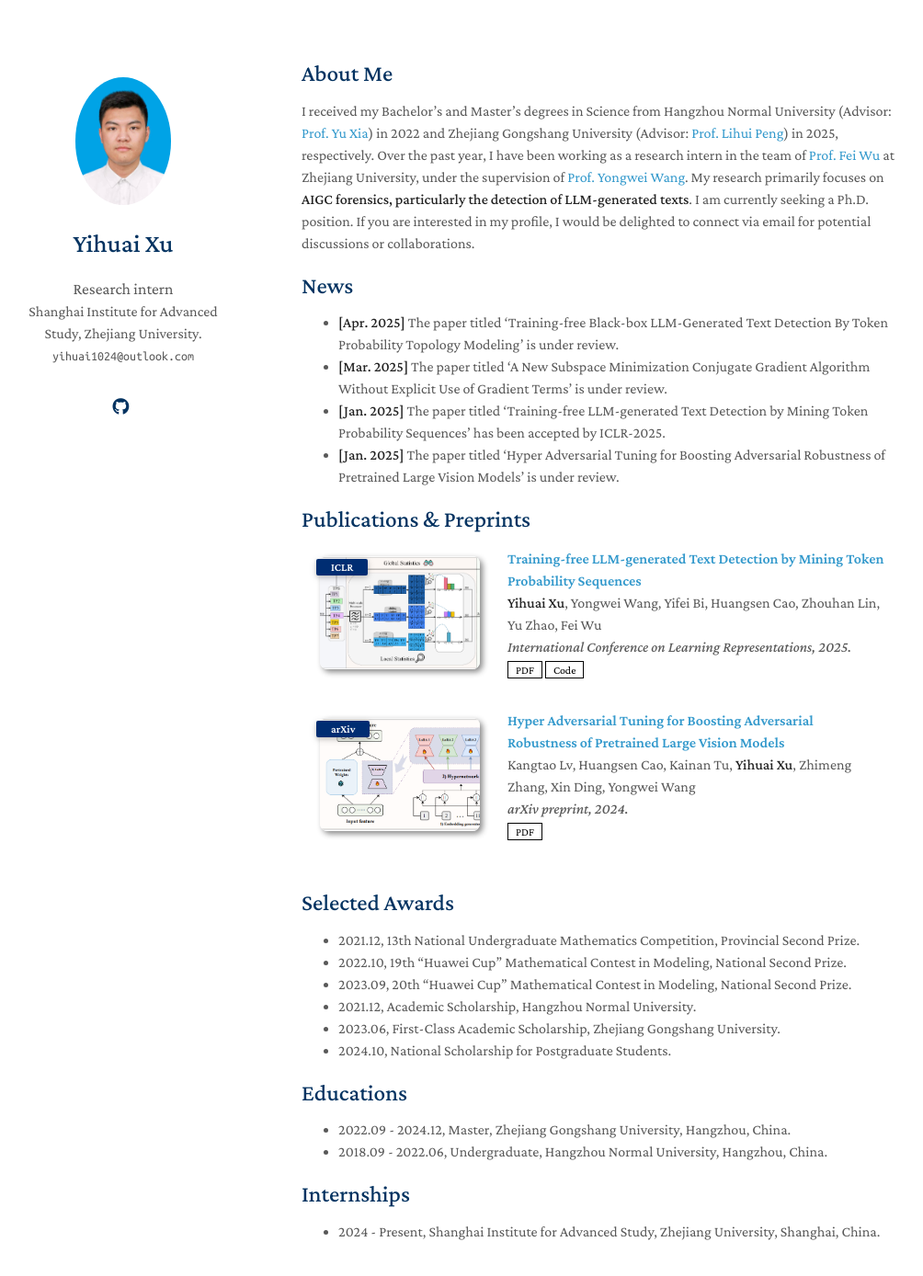
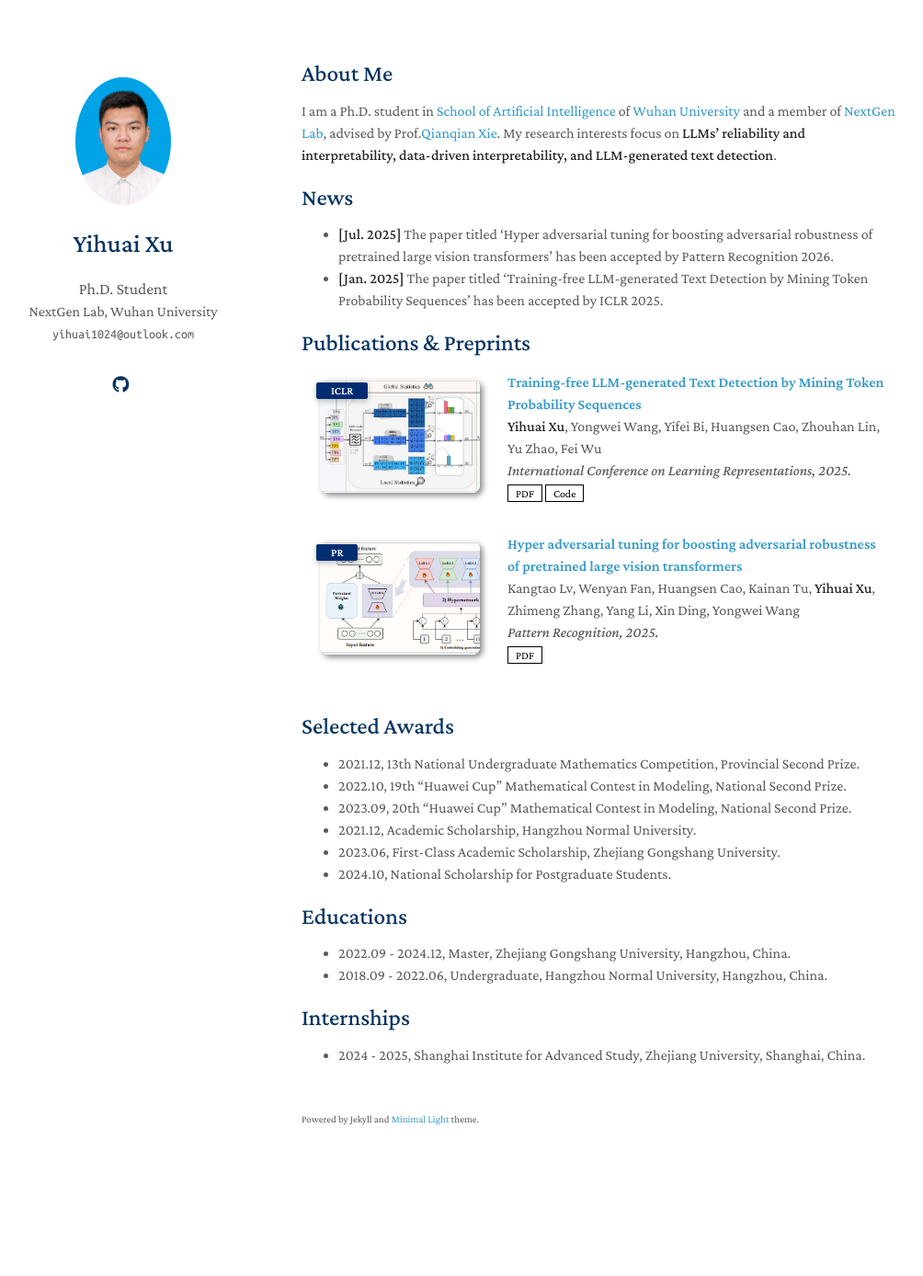
Before and after one commit to Yihuai-Xu/Yihuai-Xu.github.io, a Jekyll site: the page built from index.md, in a window 1280 px wide and 1400 px high. Shown: the top 1388 px of the window at 92% size, without its empty margins (142-1146 px from the left). Built offline with Jekyll 4.4.1, drawn with Linux system fonts in a browser that asks for light colours; a style sheet for code colours, icons or effects is not loaded; our own code applies the rules of GitHub Pages for plain Markdown files.

Commit message:
update profile

```diff
--- a/_config.yml
+++ b/_config.yml
@@ -1,7 +1,7 @@
 # Basic Information
 title: Yihuai Xu
-position: Research intern
-affiliation: Shanghai Institute for Advanced Study, Zhejiang University.
+position: Ph.D. Student
+affiliation: NextGen Lab, Wuhan University
 email: yihuai1024@outlook.com
 
 # Search Engine Optimization (SEO)
--- a/_data/publications.yml
+++ b/_data/publications.yml
@@ -8,10 +8,10 @@ main:
     code: https://github.com/TrustMedia-zju/Lastde_Detector
     image: ./assets/img/lastde.png
 
-  - title: "Hyper Adversarial Tuning for Boosting Adversarial Robustness of Pretrained Large Vision Models"
-    authors: Kangtao Lv, Huangsen Cao, Kainan Tu, <strong>Yihuai Xu</strong>, Zhimeng Zhang, Xin Ding, Yongwei Wang
-    conference_short: arXiv
-    conference: arXiv preprint, 2024.
-    pdf: https://arxiv.org/abs/2410.05951
+  - title: "Hyper adversarial tuning for boosting adversarial robustness of pretrained large vision transformers"
+    authors: Kangtao Lv, Wenyan Fan, Huangsen Cao, Kainan Tu, <strong>Yihuai Xu</strong>, Zhimeng Zhang, Yang Li, Xin Ding, Yongwei Wang
+    conference_short: PR
+    conference: Pattern Recognition, 2025.
+    pdf: https://www.sciencedirect.com/science/article/abs/pii/S0031320325008180
     # code: https://github.com/TrustMedia-zju/Lastde_Detector
     image: ./assets/img/HyperAT.png
--- a/_includes/internships.md
+++ b/_includes/internships.md
@@ -1,3 +1,3 @@
 ## Internships
 
-- 2024 - Present, Shanghai Institute for Advanced Study, Zhejiang University, Shanghai, China.
+- 2024 - 2025, Shanghai Institute for Advanced Study, Zhejiang University, Shanghai, China.
--- a/index.md
+++ b/index.md
@@ -3,17 +3,15 @@ layout: homepage
 ---
 
 ## About Me
-I received my Bachelor’s and Master’s degrees in Science from Hangzhou Normal University (Advisor: [Prof. Yu Xia](https://sxxy.hznu.edu.cn/c/2021-08-11/2574064.shtml)) in 2022 and Zhejiang Gongshang University (Advisor: [Prof. Lihui Peng](https://yjszs.zjgsu.edu.cn/2021/0616/c1697a89807/page.htm)) in 2025, respectively.
-Over the past year, I have been working as a research intern in the team of [Prof. Fei Wu](https://person.zju.edu.cn/wufei) at Zhejiang University, under the supervision of [Prof. Yongwei Wang](https://enkiwang.github.io/). My research primarily focuses on **AIGC forensics, particularly the detection of LLM-generated texts**.
-I am currently seeking a Ph.D. position. If you are interested in my profile, I would be delighted to connect via email for potential discussions or collaborations.
+
+I am a Ph.D. student in [School of Artificial Intelligence](https://sai.whu.edu.cn/en/index.htm) of [Wuhan University](https://en.whu.edu.cn/) and a member of [NextGen Lab](https://huggingface.co/NextGenWhu), advised by Prof.[Qianqian Xie](https://qianqian-xie.github.io/). My research interests focus on **LLMs' reliability and interpretability, data-driven interpretability, and LLM-generated text detection**.
 
 
 ## News
 
-- **[Apr. 2025]** The paper titled 'Training-free Black-box LLM-Generated Text Detection By Token Probability Topology Modeling' is under review.
-- **[Mar. 2025]** The paper titled 'A New Subspace Minimization Conjugate Gradient Algorithm Without Explicit Use of Gradient Terms' is under review.
-- **[Jan. 2025]** The paper titled 'Training-free LLM-generated Text Detection by Mining Token Probability Sequences' has been accepted by ICLR-2025.
-- **[Jan. 2025]** The paper titled 'Hyper Adversarial Tuning for Boosting Adversarial Robustness of Pretrained Large Vision Models' is under review.
+- **[Jul. 2025]** The paper titled 'Hyper adversarial tuning for boosting adversarial robustness of pretrained large vision transformers' has been accepted by Pattern Recognition 2026.
+- **[Jan. 2025]** The paper titled 'Training-free LLM-generated Text Detection by Mining Token Probability Sequences' has been accepted by ICLR 2025.
+
 
 {% include_relative _includes/publications.md %}
 
```
